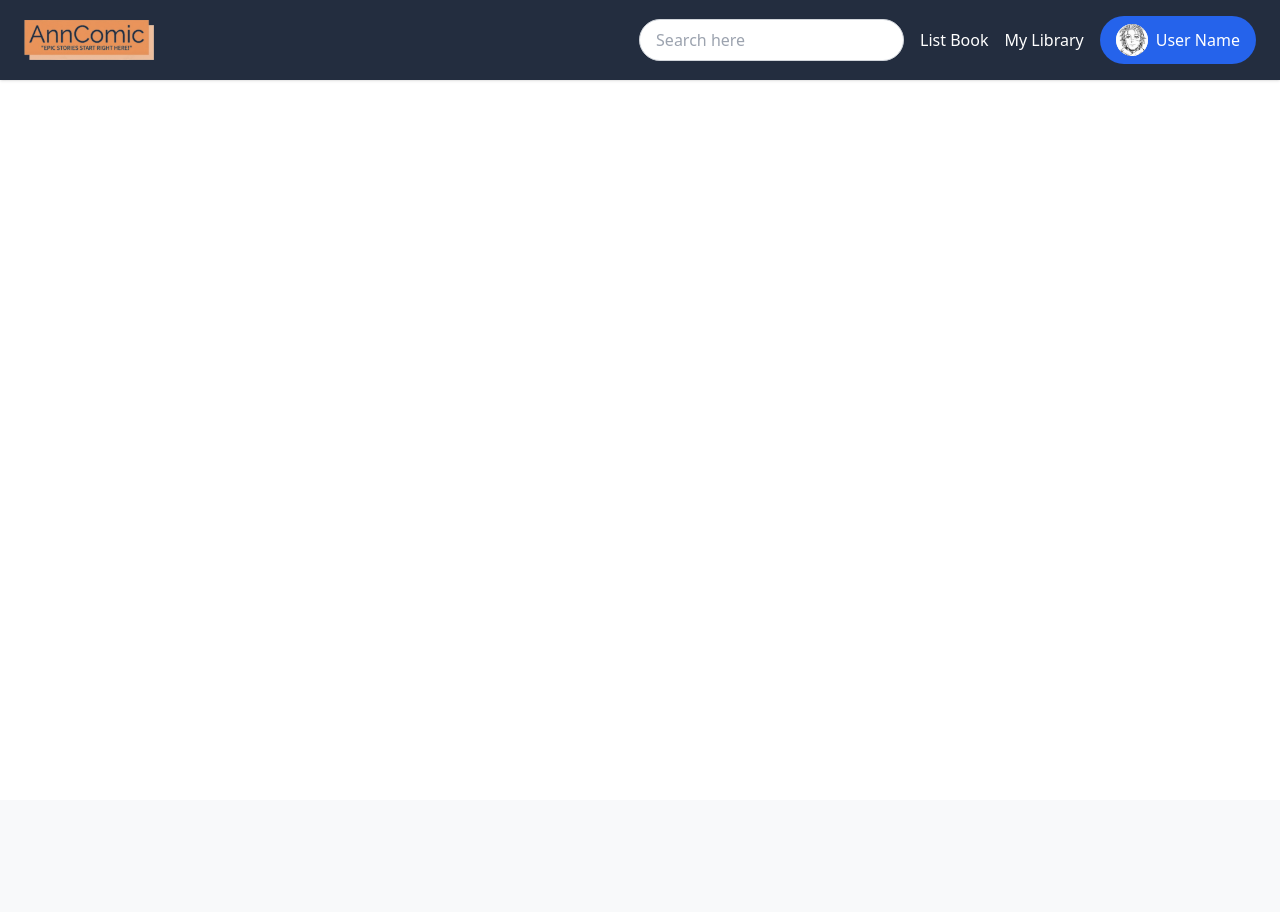
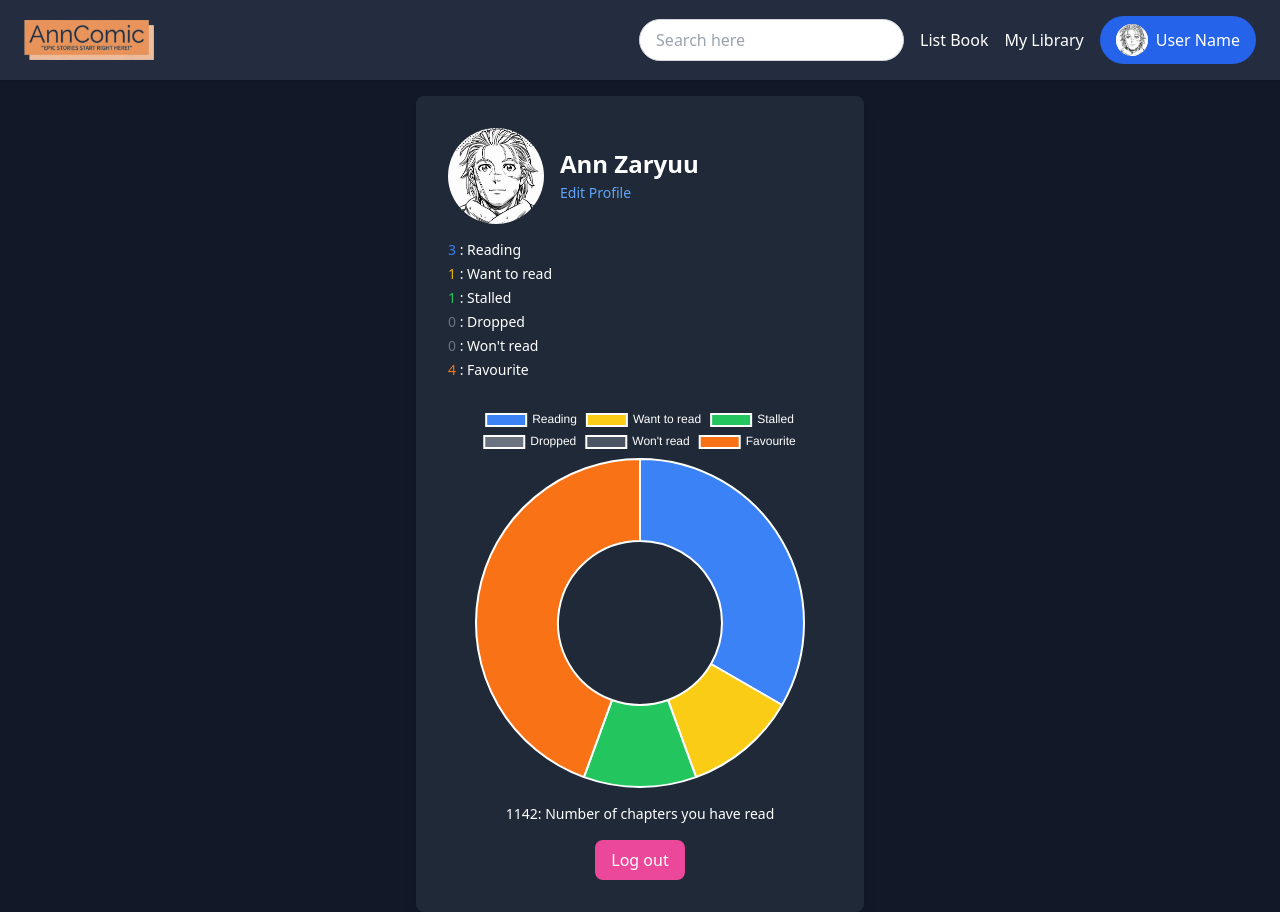
Before and after one commit to AnnZaryuu/AnnComic, a PHP site: page /view/uProfile.php in a window 1280 px wide. Before the commit the page ends 81 px from the top, so only its background shows below. Run offline with PHP 8.4, Linux system fonts and the light colour scheme; some libraries are stand-ins or nearby versions.

Commit message:
First commit profile page

```diff
--- a/view/includes/navbar/uNavbar.php
+++ b/view/includes/navbar/uNavbar.php
@@ -8,7 +8,7 @@
             <input type="text" placeholder="Search here" class="border border-gray-300 rounded-3xl px-4 py-2 focus:outline-none focus:ring focus:ring-blue-300">
             <a href="uListKomik.php" class="text-white hover:underline">List Book</a>
             <a href="uLibrary.php" class="text-white hover:underline">My Library</a>
-            <a href="uProfile.php">
+            <a href="../../view/uProfile.php">
                 <button class="flex items-center gap-2 bg-blue-600 text-white px-4 py-2 rounded-3xl hover:bg-blue-700">
                     <div class="w-8 h-8 rounded-full overflow-hidden bg-gray-200">
                         <img src="../../Assets/Icon Profile.jpg" alt="Profile Picture" class="w-full h-full object-cover" />
--- a/view/uProfile.php
+++ b/view/uProfile.php
@@ -3,10 +3,85 @@
 <head>
     <meta charset="UTF-8">
     <meta name="viewport" content="width=device-width, initial-scale=1.0">
-    <script src="https://cdn.tailwindcss.com"></script>
-    <title>My Profile</title>
+    <title>Profile Page</title>
+    <script src="https://cdn.jsdelivr.net/npm/chart.js"></script> <!-- Untuk chart -->
+    <script src="https://cdn.tailwindcss.com"></script> <!-- Tailwind -->
 </head>
-<body>
-        <!-- Navbar -->
-        <?php include 'includes/navbar/uNavbar.php'; ?>
+<body class="bg-gray-900 text-white">
+
+    <!-- Navbar -->
+    <?php include 'includes/navbar/uNavbar.php'; ?>
+
+    <!-- Profile Page -->
+    <div class="flex justify-center items-center min-h-screen mt-4">
+        <div class="bg-gray-800 p-8 rounded-lg shadow-lg w-full max-w-md">
+            <!-- Profile Header -->
+            <div class="flex items-center gap-4">
+                <img src="../Assets/Icon Profile.jpg" alt="Profile Picture" class="rounded-full w-24 h-24">
+                <div>
+                    <h2 class="text-2xl font-bold">Ann Zaryuu</h2>
+                    <button class="text-blue-400 hover:underline text-sm">Edit Profile</button>
+                </div>
+            </div>
+
+            <!-- Status List -->
+            <ul class="mt-4 space-y-1 text-sm">
+                <li><span class="text-blue-500">3</span> : Reading</li>
+                <li><span class="text-yellow-500">1</span> : Want to read</li>
+                <li><span class="text-green-500">1</span> : Stalled</li>
+                <li><span class="text-gray-500">0</span> : Dropped</li>
+                <li><span class="text-gray-500">0</span> : Won't read</li>
+                <li><span class="text-orange-500">4</span> : Favourite</li>
+            </ul>
+
+            <!-- Chart -->
+            <div class="mt-6">
+                <canvas id="statusChart"></canvas>
+            </div>
+
+            <!-- Chapter Count -->
+            <p class="mt-4 text-center text-sm">1142: Number of chapters you have read</p>
+
+            <!-- Logout Button -->
+            <div class="mt-4 text-center">
+                <button class="bg-pink-500 text-white py-2 px-4 rounded-lg hover:bg-pink-600">
+                    Log out
+                </button>
+            </div>
+        </div>
+    </div>
+
+    <script>
+        // Data untuk Chart (Bisa dinamis dari backend)
+        const data = {
+            labels: ['Reading', 'Want to read', 'Stalled', 'Dropped', 'Won\'t read', 'Favourite'],
+            datasets: [{
+                data: [3, 1, 1, 0, 0, 4],
+                backgroundColor: ['#3B82F6', '#FACC15', '#22C55E', '#6B7280', '#4B5563', '#F97316'],
+                hoverOffset: 4
+            }]
+        };
+
+        // Konfigurasi Chart
+        const config = {
+            type: 'doughnut',
+            data: data,
+            options: {
+                responsive: true,
+                plugins: {
+                    legend: {
+                        position: 'top',
+                        labels: {
+                            color: 'white'
+                        }
+                    }
+                }
+            }
+        };
+
+        // Render Chart
+        const ctx = document.getElementById('statusChart').getContext('2d');
+        new Chart(ctx, config);
+    </script>
 </body>
+</html>
```
Lines whose indentation alone changed are shown as unchanged.
